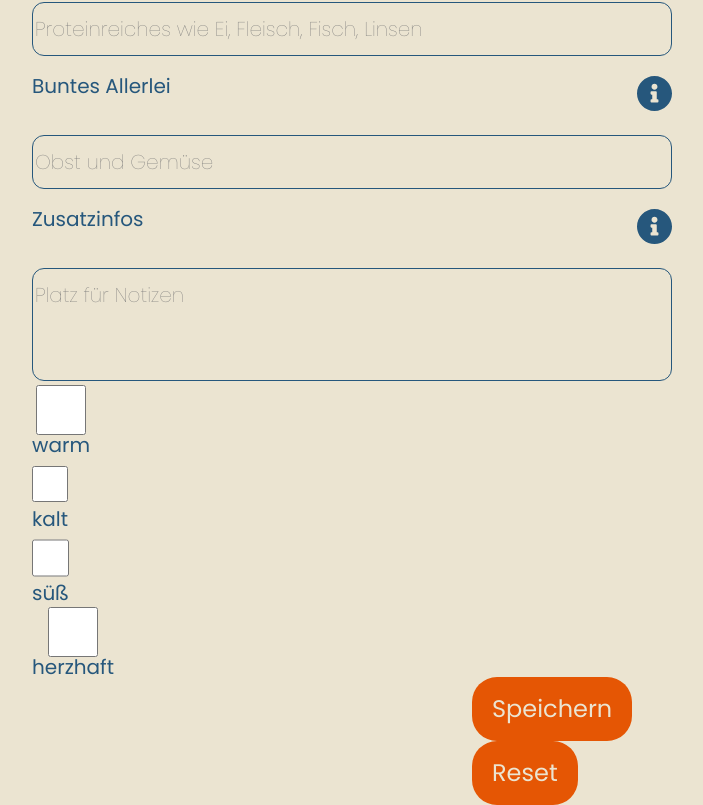
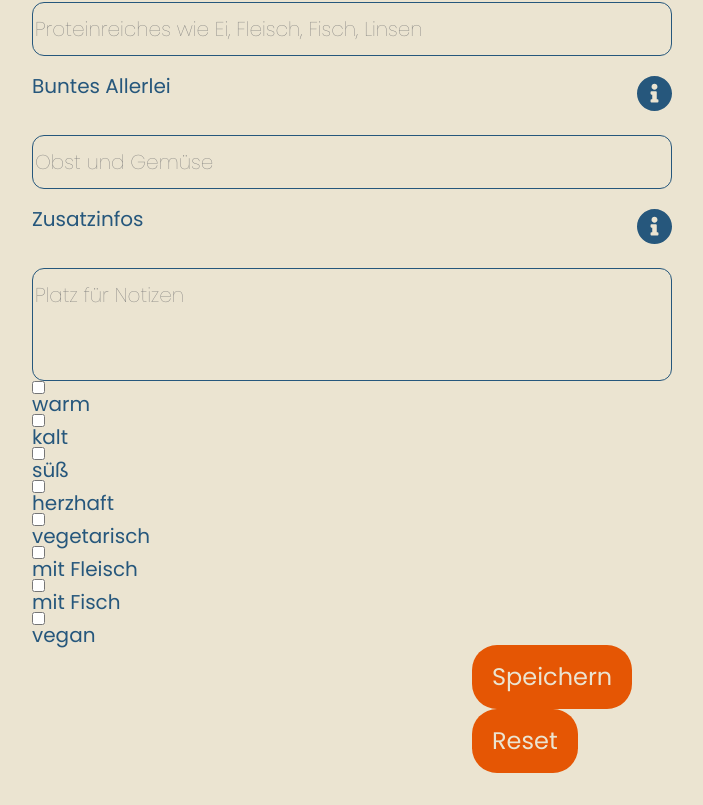
Before and after one commit to coding-bootcamps-eu/final-project-tz-earlybirds, a Vue app: page /recipe-input in a window 1280 px wide. Shown: the part 522-1327 px from the top of the page, without its empty margins (288-991 px from the left). After the commit the page ends 1295 px from the top, so only its background shows below. Built offline with nearby package versions, Linux system fonts and the light colour scheme.

Commit message:
adds basic filter component

```diff
--- /dev/null
+++ b/src/components/filterTags.vue
@@ -0,0 +1,57 @@
+<template>
+  <div>
+    <label>
+      <input v-model="tags" type="checkbox" name="tags" value="warm" />warm
+    </label>
+    <label>
+      <input v-model="tags" type="checkbox" name="tags" value="kalt" />kalt
+    </label>
+    <label>
+      <input v-model="tags" type="checkbox" name="tags" value="süß" />süß
+    </label>
+    <label>
+      <input
+        v-model="tags"
+        type="checkbox"
+        name="tags"
+        value="herzhaft"
+      />herzhaft
+    </label>
+    <label>
+      <input
+        v-model="tags"
+        type="checkbox"
+        name="tags"
+        value="vegetarisch"
+      />vegetarisch
+    </label>
+    <label>
+      <input
+        v-model="tags"
+        type="checkbox"
+        name="tags"
+        value="mit Fleisch"
+      />mit Fleisch
+    </label>
+    <label>
+      <input v-model="tags" type="checkbox" name="tags" value="mit Fisch" />mit
+      Fisch
+    </label>
+    <label>
+      <input v-model="tags" type="checkbox" name="tags" value="vegan" />vegan
+    </label>
+  </div>
+</template>
+
+<style scoped></style>
+
+<script>
+export default {
+  name: "RecipeInputView",
+  data() {
+    return {
+      tags: [],
+    };
+  },
+};
+</script>
--- a/src/views/RecipeInputView.vue
+++ b/src/views/RecipeInputView.vue
@@ -51,38 +51,7 @@
         />
       </div>
       <div>
-        <label>
-          <input
-            v-model="recipe.tags"
-            type="checkbox"
-            name="tags"
-            value="warm"
-          />warm
-        </label>
-        <label>
-          <input
-            v-model="recipe.tags"
-            type="checkbox"
-            name="tags"
-            value="kalt"
-          />kalt
-        </label>
-        <label>
-          <input
-            v-model="recipe.tags"
-            type="checkbox"
-            name="tags"
-            value="süß"
-          />süß
-        </label>
-        <label>
-          <input
-            v-model="recipe.tags"
-            type="checkbox"
-            name="tags"
-            value="herzhaft"
-          />herzhaft
-        </label>
+        <filterTags />
       </div>
       <button class="basic-button" type="submit">Speichern</button>
       <button class="basic-button" type="reset">Reset</button>
@@ -136,13 +105,14 @@ img {
 }
 </style>
 <script>
+import filterTags from "@/components/filterTags.vue";
+
 const emptyRecipe = {
   title: "",
   kraftpaket: "",
   denkfutter: "",
   buntes: "",
   zusatzinfos: "",
-  tags: [],
 };
 // 1.Schritt: Eingabefelder als data properties hinterlegen
 // 2.Schritt: bei submit über v-model eingabe überschreiben
@@ -159,6 +129,9 @@ export default {
       },
     };
   },
+  components: {
+    filterTags,
+  },
   methods: {
     async addRecipe() {
       await fetch("http://localhost:3017/recipes", {
```
